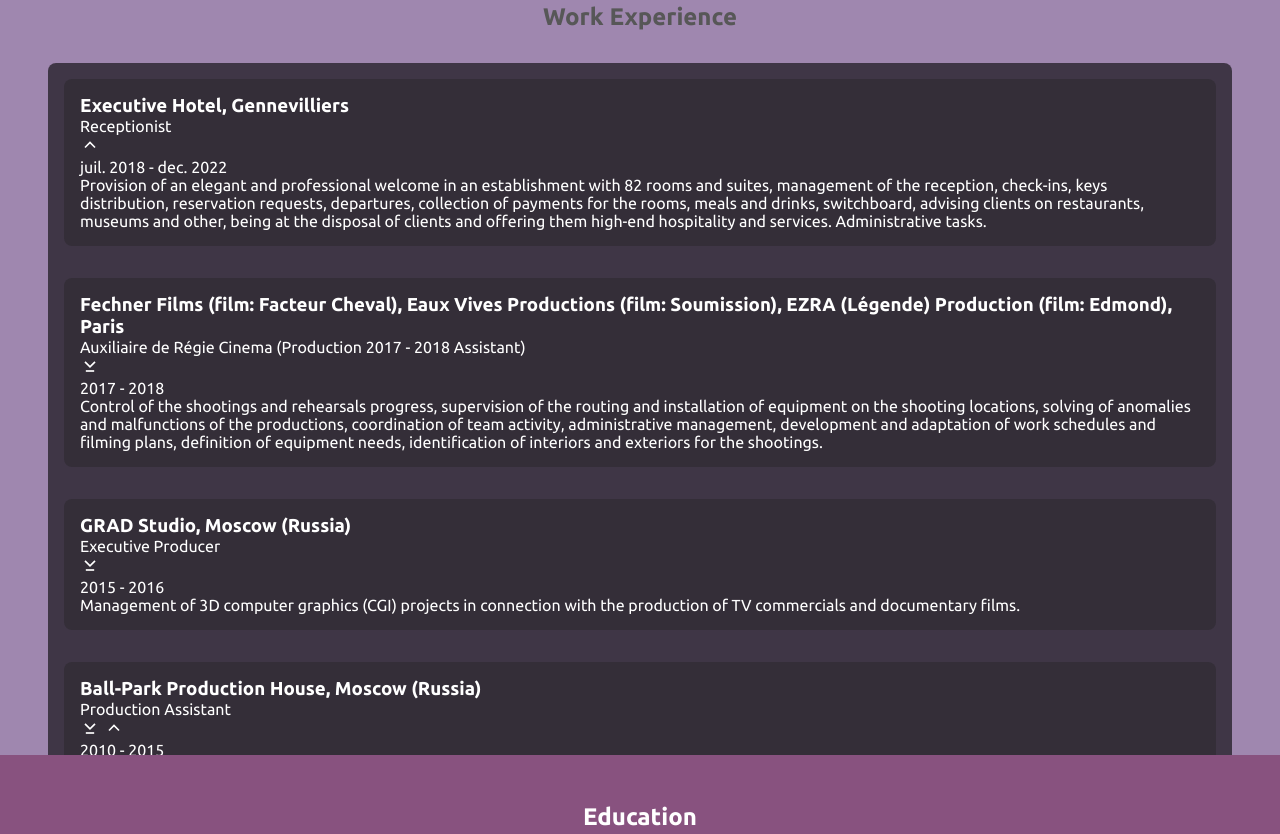
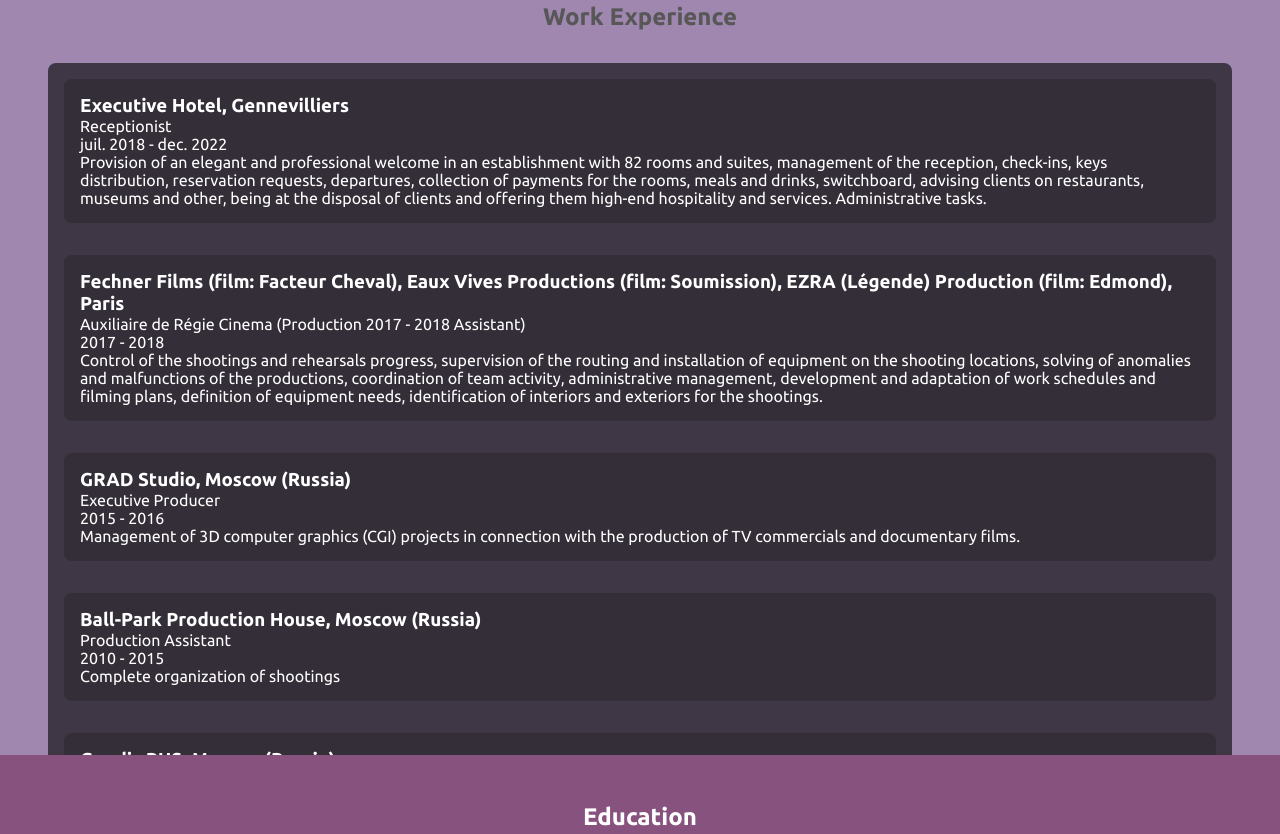
Before and after one commit to Dima-McArrow/my_online_resume, a plain HTML site: page index.html in a window 1280 px wide. Shown: the part 965-1799 px from the top of the page. Drawn offline with Linux system fonts and the light colour scheme; a web font is replaced by a local one.

Commit message:
minor changes

```diff
--- a/index.html
+++ b/index.html
@@ -116,52 +116,6 @@
             <li>
               <h3>Executive Hotel, Gennevilliers</h3>
               <p>Receptionist</p>
-              <svg
-                class="svgShow"
-                width="20px"
-                height="20px"
-                viewBox="0 0 24 24"
-                fill="none"
-                xmlns="http://www.w3.org/2000/svg"
-                stroke="#ffffff"
-              >
-                <g id="SVGRepo_bgCarrier" stroke-width="0" />
-
-                <g
-                  id="SVGRepo_tracerCarrier"
-                  stroke-linecap="round"
-                  stroke-linejoin="round"
-                />
-
-                <g id="SVGRepo_iconCarrier">
-                  <path d="M6 7L12 13L18 7" stroke="#fff" stroke-width="2" />
-                  <path d="M17 18L7 18" stroke="#fff" stroke-width="2" />
-                </g>
-              </svg>
-              <svg
-                width="20px"
-                height="20px"
-                viewBox="0 0 24 24"
-                fill="none"
-                xmlns="http://www.w3.org/2000/svg"
-                stroke="#ffffff"
-              >
-                <g id="SVGRepo_bgCarrier" stroke-width="0" />
-
-                <g
-                  id="SVGRepo_tracerCarrier"
-                  stroke-linecap="round"
-                  stroke-linejoin="round"
-                />
-
-                <g id="SVGRepo_iconCarrier">
-                  <path
-                    d="M18 15L12 9L6 15"
-                    stroke="#ffffff"
-                    stroke-width="2"
-                  />
-                </g>
-              </svg>
               <p>juil. 2018 - dec. 2022</p>
               <p>
                 Provision of an elegant and professional welcome in an
@@ -182,27 +136,6 @@
               <p>
                 Auxiliaire de Régie Cinema (Production 2017 - 2018 Assistant)
               </p>
-              <svg
-                width="20px"
-                height="20px"
-                viewBox="0 0 24 24"
-                fill="none"
-                xmlns="http://www.w3.org/2000/svg"
-                stroke="#ffffff"
-              >
-                <g id="SVGRepo_bgCarrier" stroke-width="0" />
-
-                <g
-                  id="SVGRepo_tracerCarrier"
-                  stroke-linecap="round"
-                  stroke-linejoin="round"
-                />
-
-                <g id="SVGRepo_iconCarrier">
-                  <path d="M6 7L12 13L18 7" stroke="#fff" stroke-width="2" />
-                  <path d="M17 18L7 18" stroke="#fff" stroke-width="2" />
-                </g>
-              </svg>
               <p>2017 - 2018</p>
               <p>
                 Control of the shootings and rehearsals progress, supervision of
@@ -217,27 +150,6 @@
             <li>
               <h3>GRAD Studio, Moscow (Russia)</h3>
               <p>Executive Producer</p>
-              <svg
-                width="20px"
-                height="20px"
-                viewBox="0 0 24 24"
-                fill="none"
-                xmlns="http://www.w3.org/2000/svg"
-                stroke="#ffffff"
-              >
-                <g id="SVGRepo_bgCarrier" stroke-width="0" />
-
-                <g
-                  id="SVGRepo_tracerCarrier"
-                  stroke-linecap="round"
-                  stroke-linejoin="round"
-                />
-
-                <g id="SVGRepo_iconCarrier">
-                  <path d="M6 7L12 13L18 7" stroke="#fff" stroke-width="2" />
-                  <path d="M17 18L7 18" stroke="#fff" stroke-width="2" />
-                </g>
-              </svg>
               <p>2015 - 2016</p>
               <p>
                 Management of 3D computer graphics (CGI) projects in connection
@@ -247,104 +159,17 @@
             <li>
               <h3>Ball-Park Production House, Moscow (Russia)</h3>
               <p>Production Assistant</p>
-              <svg
-                width="20px"
-                height="20px"
-                viewBox="0 0 24 24"
-                fill="none"
-                xmlns="http://www.w3.org/2000/svg"
-                stroke="#ffffff"
-              >
-                <g id="SVGRepo_bgCarrier" stroke-width="0" />
-
-                <g
-                  id="SVGRepo_tracerCarrier"
-                  stroke-linecap="round"
-                  stroke-linejoin="round"
-                />
-
-                <g id="SVGRepo_iconCarrier">
-                  <path d="M6 7L12 13L18 7" stroke="#fff" stroke-width="2" />
-                  <path d="M17 18L7 18" stroke="#fff" stroke-width="2" />
-                </g>
-              </svg>
-              <svg
-                width="20px"
-                height="20px"
-                viewBox="0 0 24 24"
-                fill="none"
-                xmlns="http://www.w3.org/2000/svg"
-                stroke="#ffffff"
-              >
-                <g id="SVGRepo_bgCarrier" stroke-width="0" />
-
-                <g
-                  id="SVGRepo_tracerCarrier"
-                  stroke-linecap="round"
-                  stroke-linejoin="round"
-                />
-
-                <g id="SVGRepo_iconCarrier">
-                  <path
-                    d="M18 15L12 9L6 15"
-                    stroke="#ffffff"
-                    stroke-width="2"
-                  />
-                </g>
-              </svg>
               <p>2010 - 2015</p>
               <p>Complete organization of shootings</p>
             </li>
             <li>
               <h3>Geodis RUS, Moscou (Russie)</h3>
               <p>Marketing Manager</p>
-              <svg
-                width="20px"
-                height="20px"
-                viewBox="0 0 24 24"
-                fill="none"
-                xmlns="http://www.w3.org/2000/svg"
-                stroke="#ffffff"
-              >
-                <g id="SVGRepo_bgCarrier" stroke-width="0" />
-
-                <g
-                  id="SVGRepo_tracerCarrier"
-                  stroke-linecap="round"
-                  stroke-linejoin="round"
-                />
-
-                <g id="SVGRepo_iconCarrier">
-                  <path d="M6 7L12 13L18 7" stroke="#fff" stroke-width="2" />
-                  <path d="M17 18L7 18" stroke="#fff" stroke-width="2" />
-                </g>
-              </svg>
               <p>2005 - 2010</p>
             </li>
             <li>
               <h3>Calberson G.E., Paris</h3>
               <p>Operations</p>
-              <svg
-                width="20px"
-                height="20px"
-                viewBox="0 0 24 24"
-                fill="none"
-                xmlns="http://www.w3.org/2000/svg"
-                stroke="#ffffff"
-              >
-                <g id="SVGRepo_bgCarrier" stroke-width="0" />
-
-                <g
-                  id="SVGRepo_tracerCarrier"
-                  stroke-linecap="round"
-                  stroke-linejoin="round"
-                />
-
-                <g id="SVGRepo_iconCarrier">
-                  <path d="M6 7L12 13L18 7" stroke="#fff" stroke-width="2" />
-                  <path d="M17 18L7 18" stroke="#fff" stroke-width="2" />
-                </g>
-              </svg>
               <p>2003 - 2005</p>
             </li>
           </ul>
```
Also changed, not shown: 1 other file.
